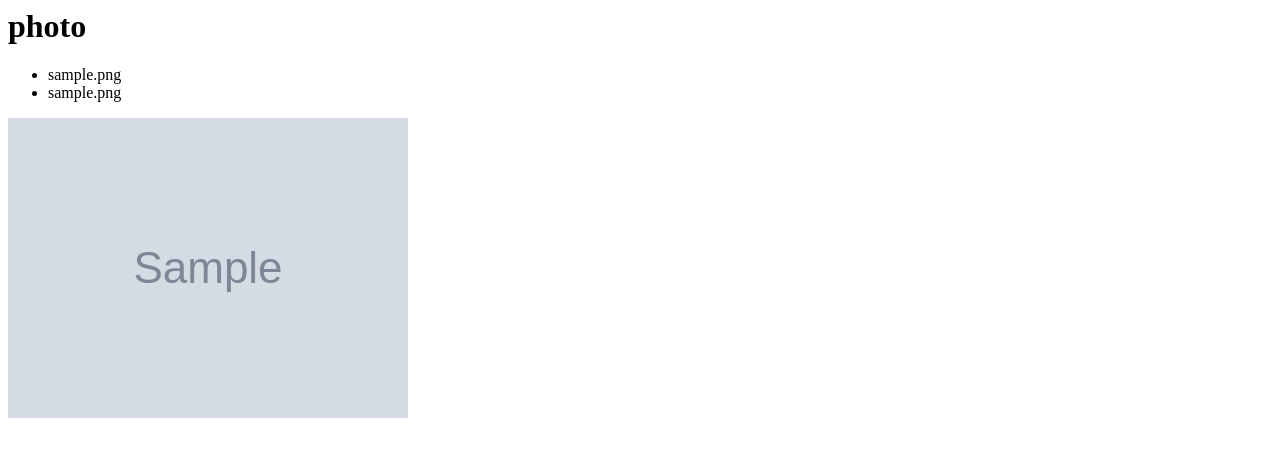
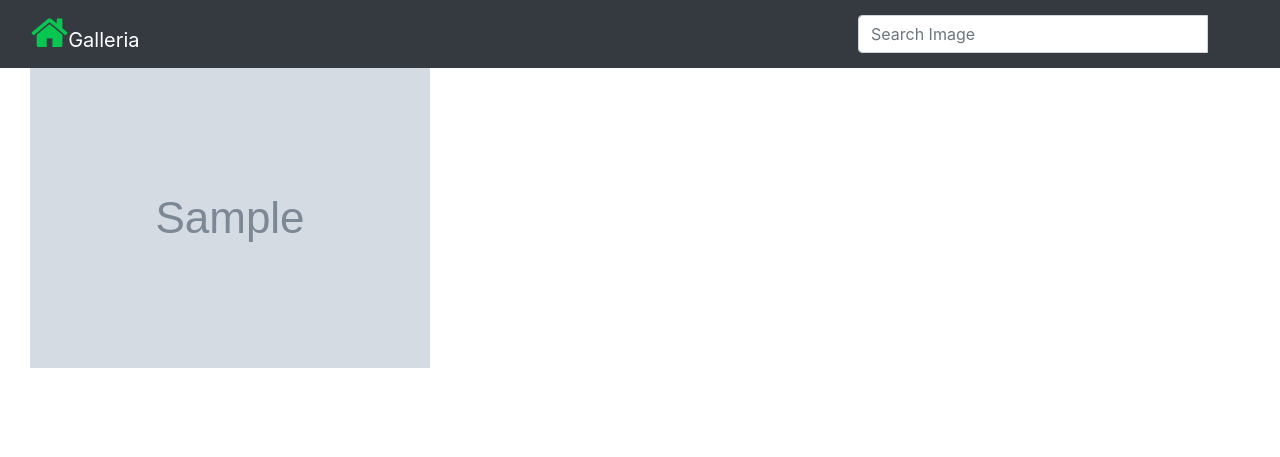
Before and after one commit to MachukaJoy/my-galleria, a Django app: template gallery/templates/photo.html in a window 1280 px wide. Shown: the top 457 px of the page. Run offline with Django 3.2, Linux system fonts and the light colour scheme; tables that the repository leaves empty hold one stand-in row (values such as "Sample post"); the template is opened without the code that fills it: values that come from a table or form of the project are taken from there, most other values are stand-ins (such as "Sample title", 1, 10 or a date in 2020); grey boxes marked "Sample" are stand-in pictures; some libraries are stand-ins or nearby versions.

Commit message:
ft: adds search field and methods

```diff
--- a/gallery/models.py
+++ b/gallery/models.py
@@ -2,20 +2,25 @@ from django.db import models
 
 # Create your models here.
 class Photos(models.Model):
-    photo_name =models.CharField(max_length = 30)
+    name =models.CharField(max_length = 30)
     photo_description = models.TextField()
     photo = models.ImageField(upload_to = 'images/', default='image.jpg')
     photo_location = models.ForeignKey('Location', on_delete=models.SET_NULL, default = '', null=True)
     photo_category = models.ForeignKey('Category', on_delete=models.CASCADE, default='')
 
-    def __str__(self):
-        return self.photo_name
-
     def save_photo(self):
-        self.save()
+      self.save()
 
     def delete_photo(self):
       self.save()
+
+    @classmethod
+    def search_by_photo_category(cls,search_term):
+      photo = cls.objects.filter(name__icontains = search_term)
+      return photo
+
+    def __str__(self):
+      return self.photo_name
 
 
 class Location(models.Model):
--- a/gallery/templates/base.html
+++ b/gallery/templates/base.html
@@ -17,6 +17,9 @@
 </head>
 <body>
     {%include 'navbar.html' %}
+    {%block content%}
+
+    {%endblock%}
 
     {% block scripts %}
         <script src="https://ajax.googleapis.com/ajax/libs/jquery/3.2.1/jquery.min.js"></script>
--- a/gallery/templates/navbar.html
+++ b/gallery/templates/navbar.html
@@ -12,6 +12,19 @@
           <div class="navbar-header">
             <a class="navbar-brand" href="{% url 'home' %}"><i class="fa fa-home" style="font-size:40px;color:rgb(8, 199, 81)"></i>Galleria</a>
           </div>
+          <div class="col-sm-4 col-md-4 navbar-right">
+
+            <form class="navbar-form" role="search" action="{% url 'search_category' %}">
+
+              <div class="input-group">
+                <input type="text" class="form-control" placeholder="Search Image" name="photo">
+                <div class="input-group-btn">
+                  <button class="btn btn-default" type="submit"><i class="glyphicon glyphicon-search"></i></button>
+                </div>
+              </div>
+
+            </form>
+          </div>
         </div>
       </nav>
 </body>
--- a/gallery/templates/photo.html
+++ b/gallery/templates/photo.html
@@ -1,16 +1,50 @@
-<h1 >
-    photo
-</h1>
-{% for photos in photo %}
-<ul >
-  <li>
-      {{photos.photo_name}}
-  </li>
-  <li>
-      {{photos.photo_description}}
-  </li>
+{% extends 'base.html' %}
+{% block content%}
+<div class="container-fluid">
+    {% for photos in photo %}
+    <div class="col-md-3">
 
-</ul>
-<img src="{{photos.photo.url}}" class="img-responsive" alt="cant show">
+        <a href="" data-toggle="modal" data-target="#staticBackdrop{{photos.id}}"><img src="{{photos.photo.url}}"
+                class="img-responsive" alt="cant show"></a>
 
-{% endfor %}
+        <!-- Modal -->
+        <div class="modal fade" id="staticBackdrop{{photos.id}}" data-backdrop="static" data-keyboard="false" tabindex="-1"
+            aria-labelledby="staticBackdropLabel" aria-hidden="true">
+            <div class="modal-dialog">
+                <div class="modal-content">
+                    <div class="modal-header">
+
+                        <h3 class="modal-title" id="staticBackdropLabel">{{photos.name}}</h3>
+                        <button type="button" class="close" data-dismiss="modal" aria-label="Close">
+                            <span aria-hidden="true">&times;</span>
+                        </button>
+                    </div>
+
+                    <div class="modal-body">
+                        <img src="{{photos.photo.url}}" class="img-responsive" alt="cant show">
+                    </div>
+
+                    <div class="modal-footer">
+                        <div class="col-md-6">
+                            <p><b>Description:</b> {{photos.photo_description}}</p>
+                        </div>
+
+                        <div class="col-md-6">
+                            <p><b>Location</b> {{photos.photo_location}}</p>
+                        </div>
+
+                    </div>
+
+                    <div class="modal-footer">
+                        <button type="button" class="btn btn-info" data-dismiss="modal">Close</button>
+                    </div>
+
+                </div>
+            </div>
+        </div>
+    </div>
+    {% endfor %}
+
+</div>
+
+{% endblock %}
--- a/gallery/tests.py
+++ b/gallery/tests.py
@@ -35,7 +35,7 @@ class PhotosTestClass(TestCase):
     self.new_category = Category(category_name = 'Adventure')
     self.new_category.save()
 
-    self.new_pic = Photos(photo_name = 'Mum', photo_description = 'Mama bear', photo_location = self.new_location, photo_category = self.new_category, photo = 'image.jpg' )
+    self.new_pic = Photos(name = 'Mum', photo_description = 'Mama bear', photo_location = self.new_location, photo_category = self.new_category, photo = 'image.jpg' )
     self.new_pic.save()
 
   def tearDown(self):
--- a/gallery/urls.py
+++ b/gallery/urls.py
@@ -5,7 +5,8 @@ from django.conf.urls.static import static
 
 urlpatterns=[
     path('', views.home, name='home'),
-    path('photos', views.photos, name = 'photos')
+    path('photos/', views.photos, name = 'photos'),
+    path('search/', views.search_category, name = 'search_category')
 ]
 if settings.DEBUG:
     urlpatterns+= static(settings.MEDIA_URL, document_root = settings.MEDIA_ROOT)
```
Also changed, not shown: gallery/templates/home.html (+5 -3 lines), gallery/templates/search.html (added, +37 -0 lines), gallery/views.py (+15 -1 lines), README.md, gallery/migrations/0003_auto_20220531_0000.py (added).
